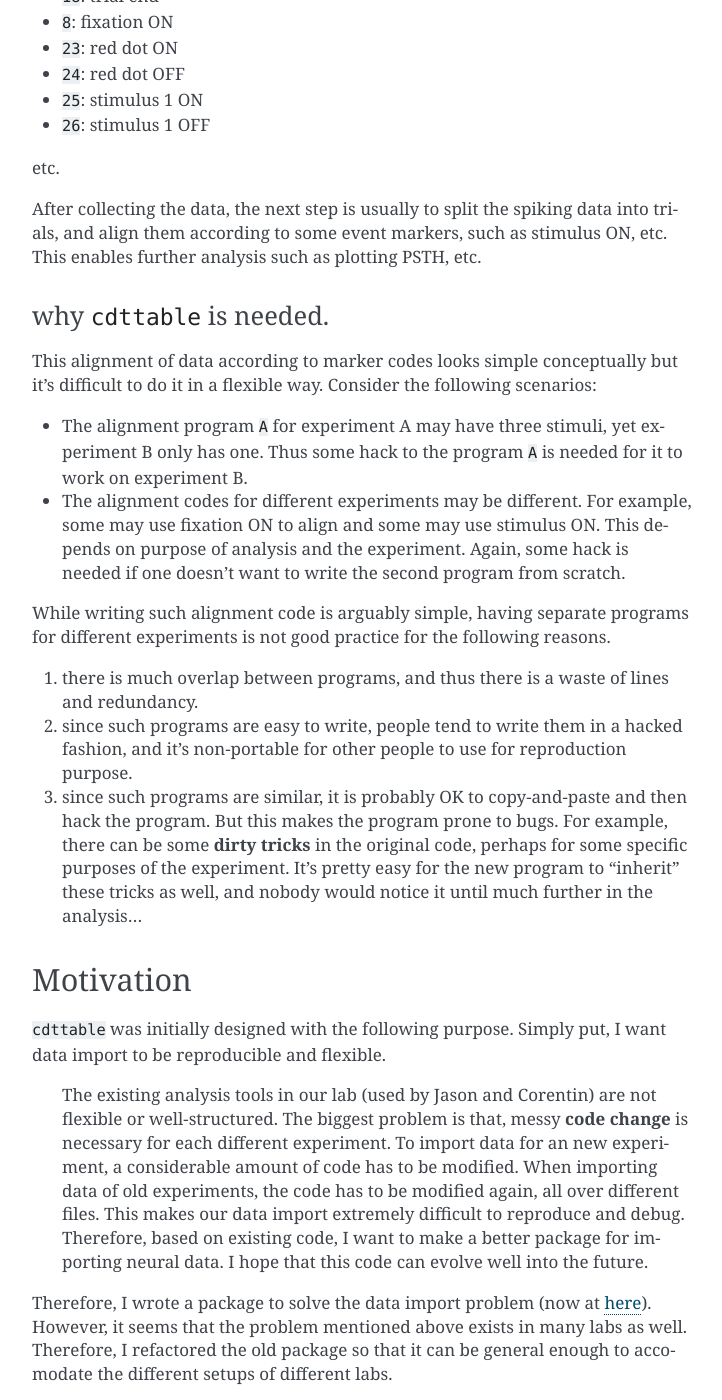
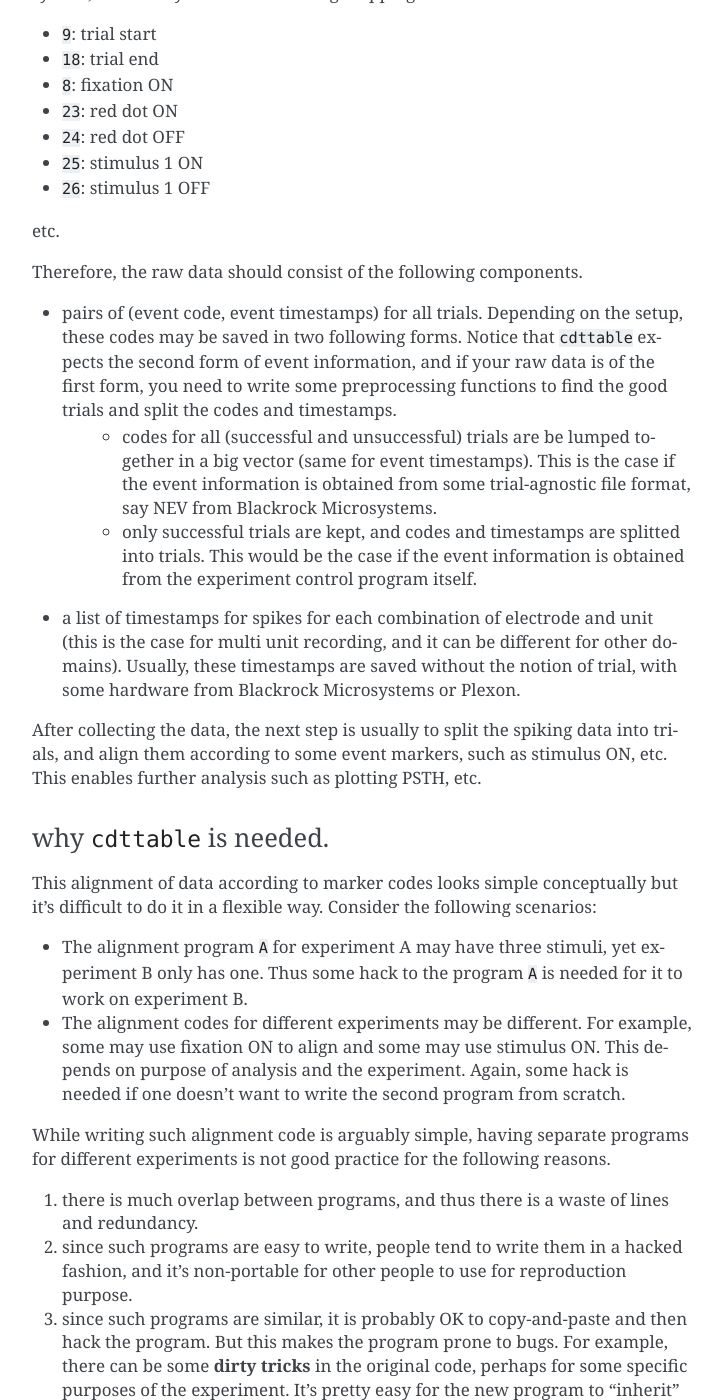
Before and after one commit to leelabcnbc/cdttable, a Sphinx documentation site: the page built from docs/intro.rst, in a window 1280 px wide and 1400 px high, scrolled down 882 px. Shown: the whole window, without its empty margins (388-1110 px from the left). Built offline with Sphinx 7.4.7, drawn with Linux system fonts in a browser that asks for light colours; some of the changed text lies outside the part shown.

Commit message:
finish intro of doc

```diff
--- a/docs/index.rst
+++ b/docs/index.rst
@@ -15,6 +15,7 @@
    :maxdepth: 2
 
    intro
+   installation
    CDT_use/user_guide
    cdttable
    nevreader
--- /dev/null
+++ b/docs/installation.rst
@@ -0,0 +1,3 @@
+************
+Installation
+************
--- a/docs/intro.rst
+++ b/docs/intro.rst
@@ -39,6 +41,13 @@
 
 etc.
 
+Therefore, the raw data should consist of the following components.
+
+* pairs of (event code, event timestamps) for all trials. Depending on the setup, these codes may be saved in two following forms. Notice that ``cdttable`` expects the second form of event information, and if your raw data is of the first form, you need to write some preprocessing functions to find the good trials and split the codes and timestamps.
+    * codes for all (successful and unsuccessful) trials are be lumped together in a big vector (same for event timestamps). This is the case if the event information is obtained from some trial-agnostic file format, say NEV from Blackrock Microsystems.
+    * only successful trials are kept, and codes and timestamps are splitted into trials. This would be the case if the event information is obtained from the experiment control program itself.
+* a list of timestamps for spikes for each combination of electrode and unit (this is the case for multi unit recording, and it can be different for other domains). Usually, these timestamps are saved without the notion of trial, with some hardware from Blackrock Microsystems or Plexon.
+
 After collecting the data, the next step is usually to split the spiking data into trials, and align them according to some event markers, such as stimulus ON, etc. This enables further analysis such as plotting PSTH, etc.
 
 
@@ -56,21 +65,26 @@
 #. since such programs are similar, it is probably OK to copy-and-paste and then hack the program. But this makes the program prone to bugs. For example, there can be some **dirty tricks** in the original code, perhaps for some specific purposes of the experiment. It's pretty easy for the new program to "inherit" these tricks as well, and nobody would notice it until much further in the analysis...
 
 
+The solution to the above stated problem is to have some master program that can handle all needs of data alignment and for each particular analysis, a different set of parameters is passed into the program. Thus, code reuse is achieved, and people can easily modify the alignment procedure by changing parameter, without hacking a separate program for each experiment again. ``cdttable`` is a solution to the problem.
+
+
+How to start
+===================
+Check :doc:`/installation` to begin using ``cdttable``.
+
+
+Random things
+===================
+
+
 Motivation
-===================
+-------------
 
 ``cdttable`` was initially designed with the following purpose. Simply put, I want data import to be reproducible and flexible.
 
     The existing analysis tools in our lab (used by Jason and Corentin) are not flexible or well-structured. The biggest problem is that, messy **code change** is necessary for each different experiment. To import data for an new experiment, a considerable amount of code has to be modified. When importing data of old experiments, the code has to be modified again, all over different files. This makes our data import extremely difficult to reproduce and debug. Therefore, based on existing code, I want to make a better package for importing neural data. I hope that this code can evolve well into the future.
 
 Therefore, I wrote a package to solve the data import problem (now at `here <https://github.com/leelabcnbc/yimeng_neural_analysis_toolbox/>`_). However, it seems that the problem mentioned above exists in many labs as well. Therefore, I refactored the old package so that it can be general enough to accomodate the different setups of different labs.
-
-
-
-
-
-Random things
-===================
 
 
 
```
Also changed, not shown: other parts of docs/intro.rst (+2 -0 lines).
